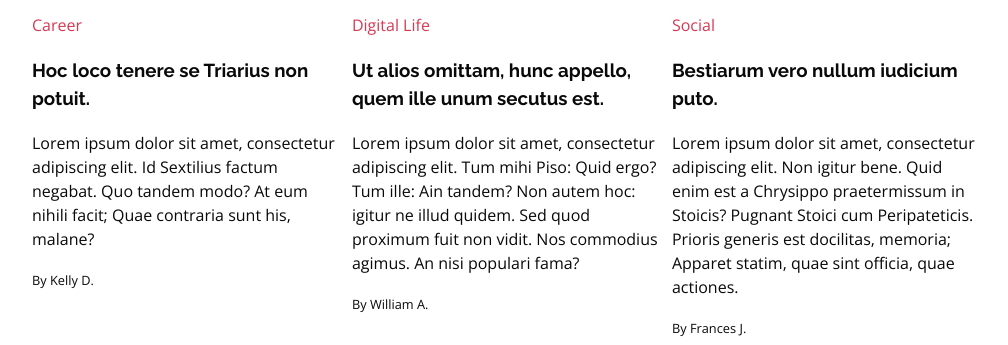
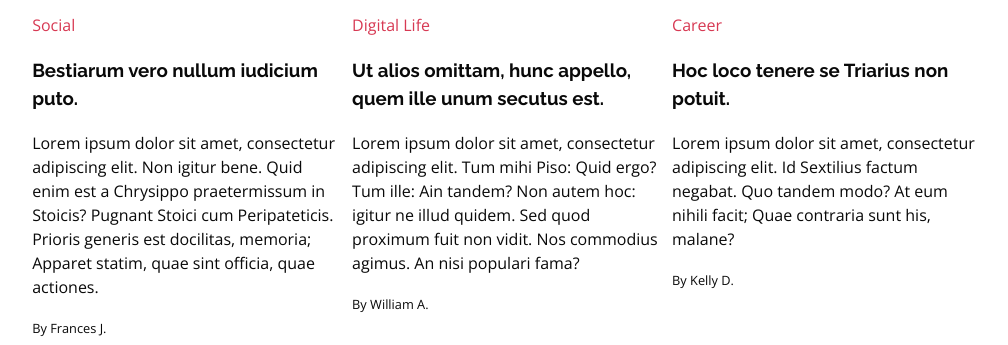
Before and after one commit to Syriamme/alx_html_css, a plain HTML site: page flexbox/2-index.html in a window 1280 px wide. Shown: the part 2455-2800 px from the top of the page, without its empty margins (133-1141 px from the left). Drawn offline with nearby package versions, Linux system fonts and the light colour scheme.

Commit message:
Reverse order Latest news cards

```diff
--- a/flexbox/2-styles.css
+++ b/flexbox/2-styles.css
@@ -372,7 +372,7 @@ html{line-height:1.15;-webkit-text-size-adjust:100%}body{margin:0}main{display:b
   }
   /* Section Latest news
   ============================= */
-  .secion-latest-news .row {
+  .section-latest-news .row {
     flex-direction: row-reverse;
   }
 
```
